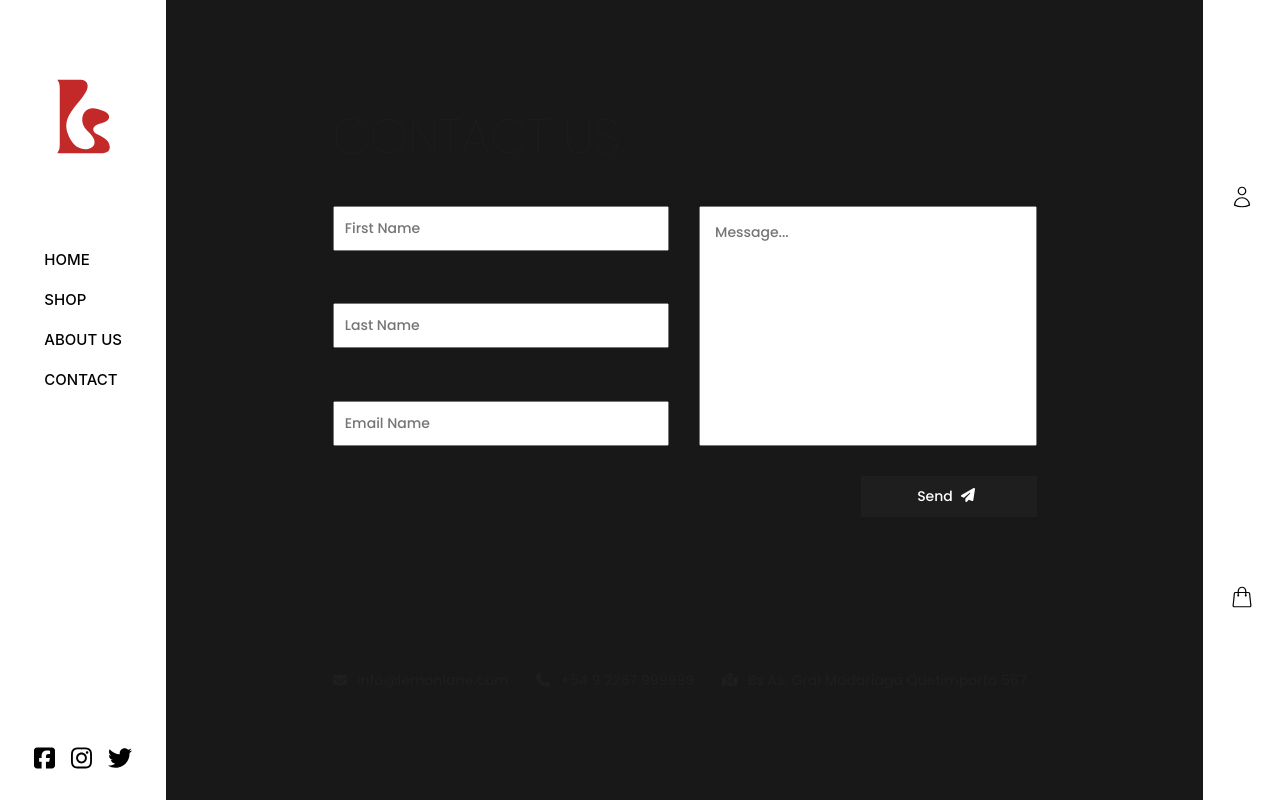
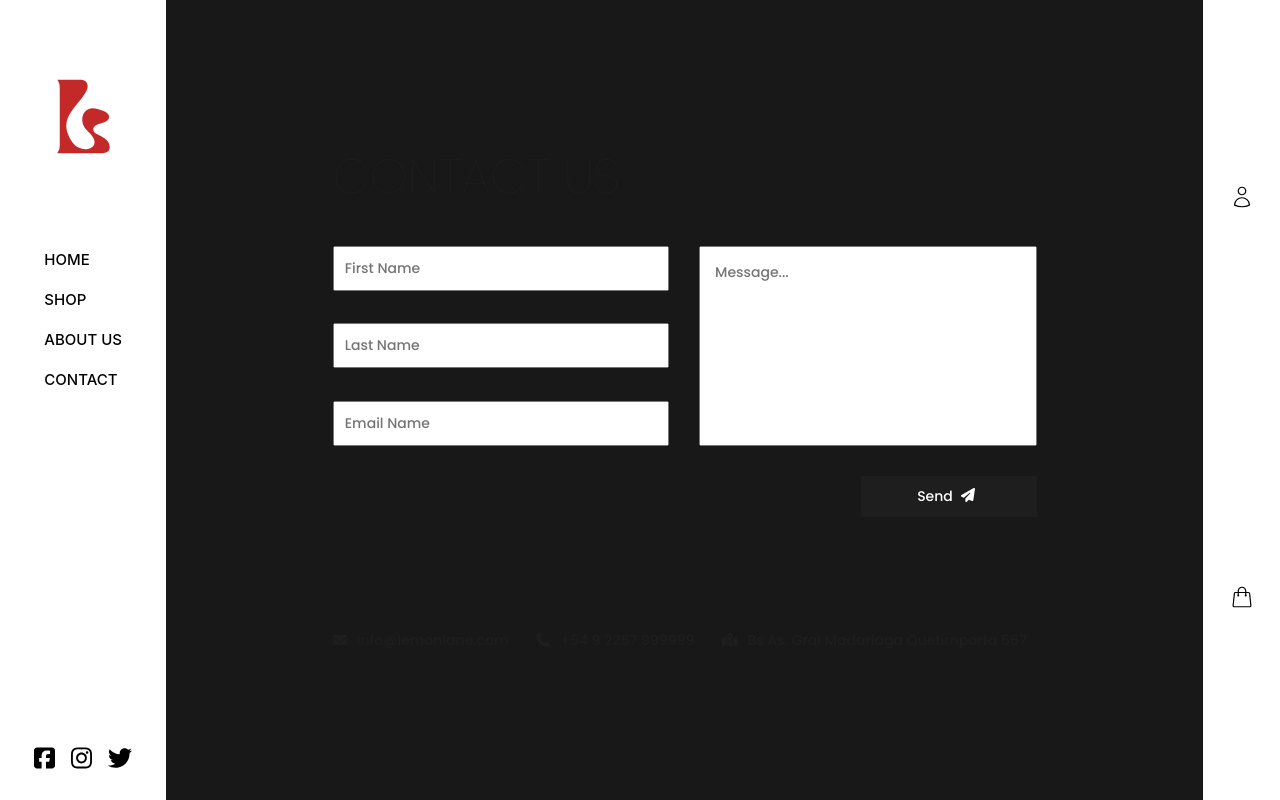
Before and after one commit to alanhoffer/LemonLane, a Vue app in the folder vue-project/: page /contact in a window 1280 px wide. Built offline with nearby package versions, Linux system fonts and the light colour scheme.

Commit message:
fixes some visuals of contact

```diff
--- a/vue-project/src/views/ContactView.vue
+++ b/vue-project/src/views/ContactView.vue
@@ -65,7 +65,7 @@ import { FontAwesomeIcon } from '@fortawesome/vue-fontawesome';
 }
 
 .contactContainer {
-  height: 70vh;
+  height: 60vh;
   width: 55vw;
 }
 
@@ -86,7 +86,7 @@ import { FontAwesomeIcon } from '@fortawesome/vue-fontawesome';
   display: flex;
   flex-direction: column;
   width: 50%;
-  height: 30vh;
+  height: 25vh;
   margin-right: 15px;
   justify-content: space-between;
 }
@@ -115,39 +115,16 @@ import { FontAwesomeIcon } from '@fortawesome/vue-fontawesome';
   text-align: center;
 }
 
+#sendBtn:hover{
+  background-color: #303030;
+  cursor: pointer;
+
+}
+
 #avioncito {
   color: #ffffff;
   margin: 0 5px;
 }
-
-/* .contactTitle {
-  text-align: left;
-}
-
-.contactForm {
-  display: flex;
-}
-
-.senderInformation {
-  display: flex;
-  flex-direction: column;
-  justify-content: space-between;
-  width: 50%;
-  margin-right: 20px;
-}
-
-.senderMessage {
-  display: flex;
-  flex-direction: column;
-  height: 100%;
-}
-
-.senderMessage textarea {
-  height: 100%;
-  resize: none;
-}
-*/
-
 .contactInfo {
   width: 55vw;
   display: flex;
```
